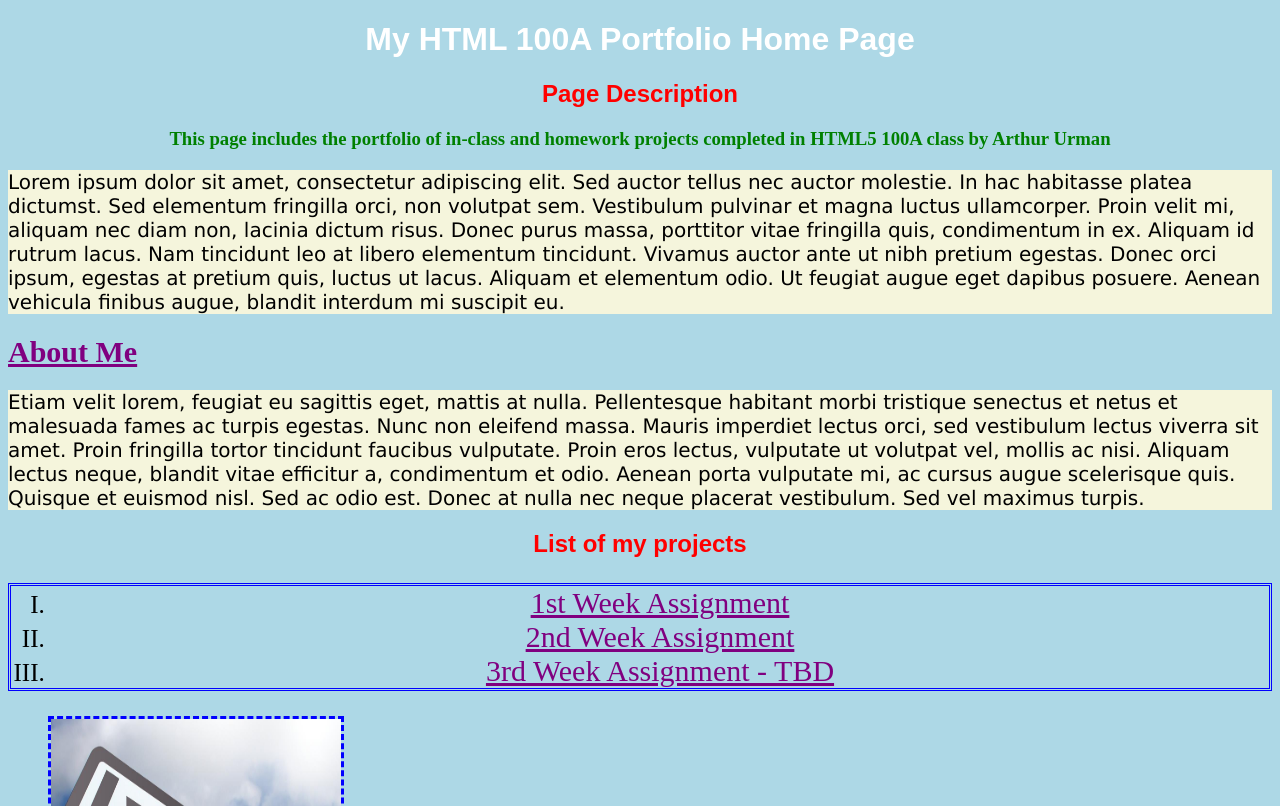
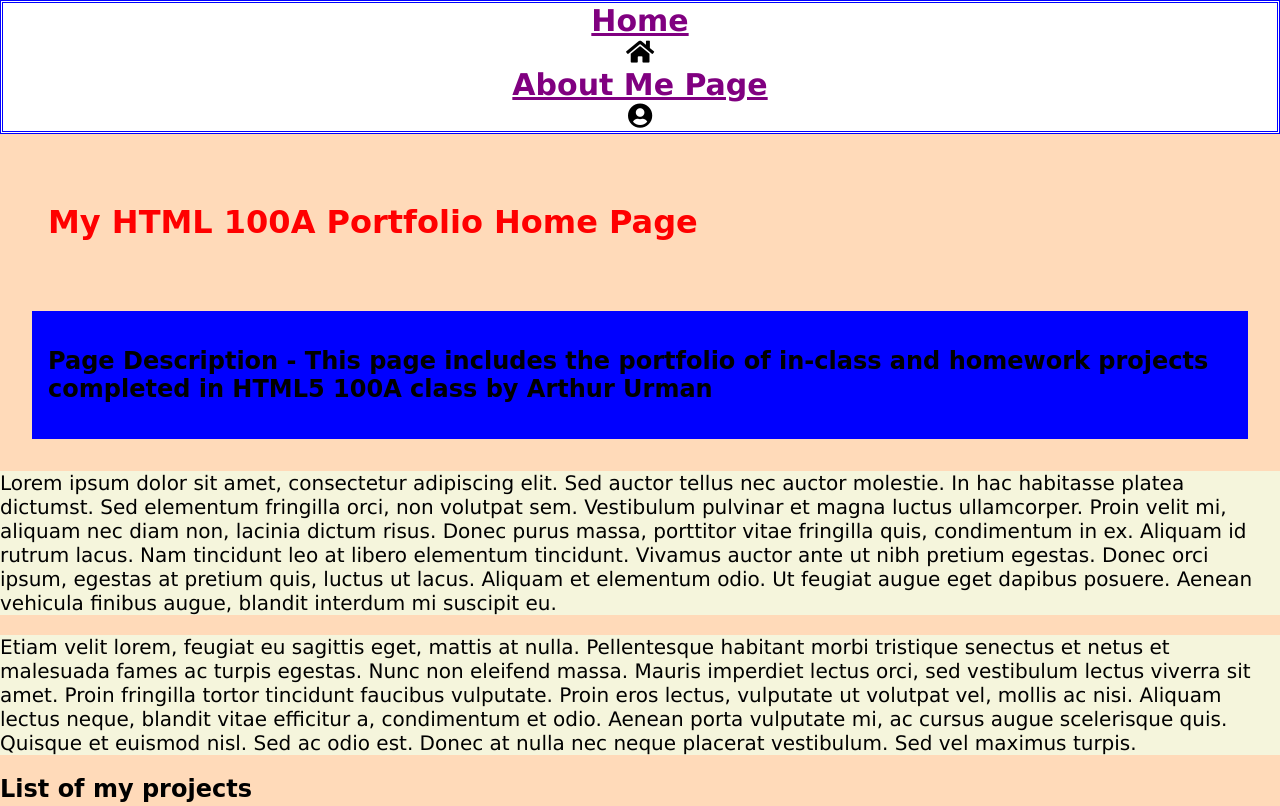
Before and after one commit to ArthurUrman/Portfolio, a plain HTML site: page index.html in a window 1280 px wide. Shown: the top 806 px of the page. Drawn offline with Linux system fonts and the light colour scheme; a web font is replaced by a local one.

Commit message:
added CSS Styling and transitions

```diff
--- a/index.html
+++ b/index.html
@@ -3,19 +3,30 @@
   <head>
     <meta charset="utf-8">
     <title>My HTML5 100A Portfolio Homepage</title>
-    <link rel="stylesheet" type="text/css"
-     href="styles/styles.css">
+    <link rel="stylesheet" type="text/css" href="styles/styles.css">
+    <link href="https://fonts.googleapis.com/css?family=Spicy+Rice" rel="stylesheet">
+    <link rel="stylesheet" href="https://use.fontawesome.com/releases/v5.5.0/css/all.css" integrity="sha384-B4dIYHKNBt8Bc12p+WXckhzcICo0wtJAoU8YZTY5qE0Id1GSseTk6S+L3BlXeVIU" crossorigin="anonymous">
   </head>
   <body>
-    <header>
-      <h1>My HTML 100A Portfolio Home Page</h1>
-    </header>
+    <div class="page-container">
+      <header>
+        <nav class="nav">
+          <ul class="main-nav">
+            <li><a href="index.html">Home</a></li>
+              <i class="fas fa-home"></i>
+            <li><a href="about-me.html">About Me Page</a></li>
+              <i class="fas fa-user-circle"></i>
+          </ul>
+        </nav>
+      <div class="main-header">
+        <h1>My HTML 100A Portfolio Home Page</h1>
+      </div>
+      </header>
     <article>
-      <header>
-        <h2>Page Description</h2>
-      </header>
+      <div class="header">
+        <h2 id="delay">Page Description - This page includes the portfolio of in-class and homework projects completed in HTML5 100A class by Arthur Urman</h2>
+      </div>
       <section>
-        <h3>This page includes the portfolio of in-class and homework projects completed in HTML5 100A class by Arthur Urman</h3>
         <p> Lorem ipsum dolor sit amet, consectetur adipiscing elit. Sed auctor tellus nec auctor molestie. In hac habitasse platea dictumst.
           Sed elementum fringilla orci, non volutpat sem. Vestibulum pulvinar et magna luctus ullamcorper. Proin velit mi, aliquam nec diam non,
           lacinia dictum risus. Donec purus massa, porttitor vitae fringilla quis, condimentum in ex. Aliquam id rutrum lacus. Nam tincidunt
@@ -23,15 +34,12 @@
           Aliquam et elementum odio. Ut feugiat augue eget dapibus posuere. Aenean vehicula finibus augue, blandit interdum mi suscipit eu.
         </p>
       </section>
-      <footer>
-        <h4><a href="about-me.html">About Me</a></h4>
         <p>Etiam velit lorem, feugiat eu sagittis eget, mattis at nulla. Pellentesque habitant morbi tristique senectus et netus et malesuada fames ac turpis egestas.
           Nunc non eleifend massa. Mauris imperdiet lectus orci, sed vestibulum lectus viverra sit amet.
           Proin fringilla tortor tincidunt faucibus vulputate. Proin eros lectus, vulputate ut volutpat vel, mollis ac nisi.
           Aliquam lectus neque, blandit vitae efficitur a, condimentum et odio. Aenean porta vulputate mi, ac cursus augue scelerisque quis.
           Quisque et euismod nisl. Sed ac odio est. Donec at nulla nec neque placerat vestibulum. Sed vel maximus turpis.
         </p>
-      </footer>
     </article>
     <nav>
       <header>
@@ -52,7 +60,14 @@
     </figure>
     <br>
     <footer>
-      <p><a href="mailto:urman0707@gmail.com">Contact Me</a>.</p>
+      <div class="footer">
+        <a href="https://www.linkedin.com/in/arthur-urman-166174126/" class="contact">
+          <i class="fab fa-linkedin"></i>
+        </a>
+        <a href="mailto:urman0707@gmail.com" class="contact">
+          <i class="fas fa-envelope-square fa-lg"></i>
+        </a>
+      </div>
     </footer>
   </body>
 </html>
--- a/styles/styles.css
+++ b/styles/styles.css
@@ -2,22 +2,40 @@
 box-sizing: border-box;
 }
 body {
-    background-color: lightblue;
+    font-family: 'Spicy Rice', cursive;
+    margin: 0 auto;
+    padding: 0;
 }
-h1 {
-     color: white;
-     font-family: fantasy;
-     text-align: center;
+.page-container {
+  background-color:#FFDAB9;
 }
-h2 {
-     color: red;
-     font-family: sans-serif;
-     text-align: center;
+.main-header {
+  margin: 2rem;
+  padding:1rem;
+  color: red;
+  justify-content: center;
 }
-h3 {
-     color: green;
-     font-family: serif;
-     text-align: center;
+.header {
+  margin: 2rem;
+  padding:1rem;
+  background-color: blue;
+  color: black;
+  justify-content: center;
+}
+.main-nav {
+  list-style-type: none;
+  margin: 0;
+  padding: 0;
+  overflow: hidden;
+  background-color: white;
+  font-weight: bold;
+}
+#delay:hover {
+  font-size: 50px;
+  font-weight: bolder;
+}
+a:visited {
+  color: black;
 }
  p {
      background-color: beige;
@@ -44,8 +62,13 @@ ul {
 ol {
     list-style-type: upper-roman;
     text-align: center;
-    border-style: double;
-    border-color: blue;
     font-family: times new roman;
-    font-size: 25px;
 }
+.footer {
+  background-color: gray;
+  display: flex;
+  flex-direction: row;
+  justify-content: flex-start;
+  padding: 1rem;
+  list-style-type: none;
+}
```
